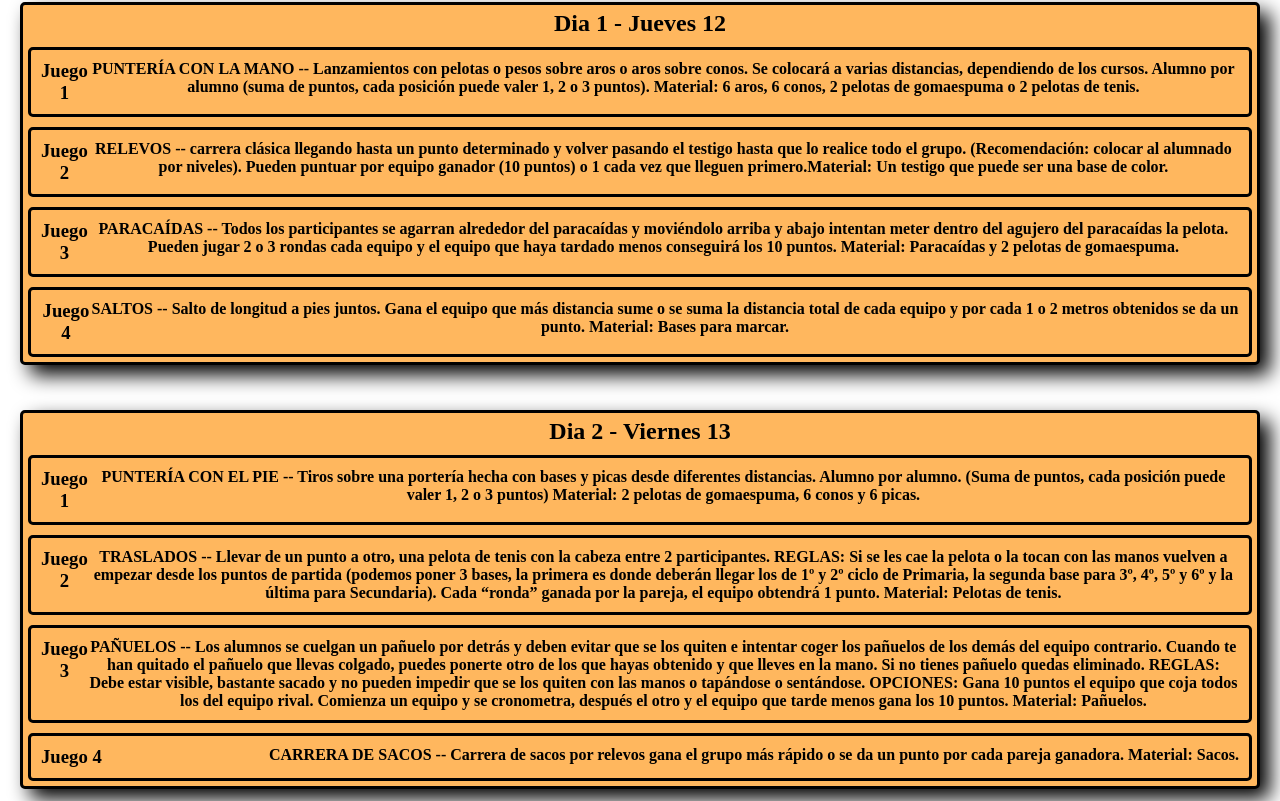
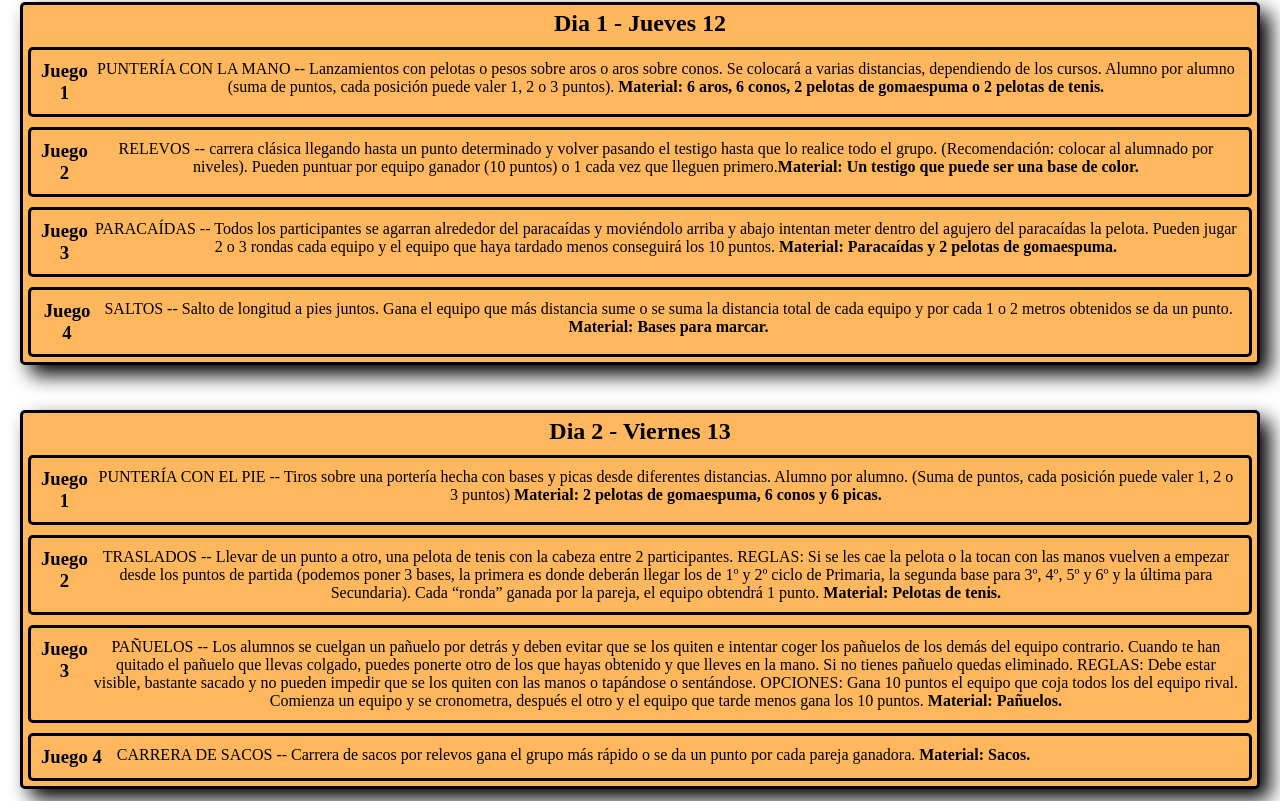
Before and after one commit to alber6/olimpiadas, a website built with Vite: page index.html in a window 1280 px wide. Shown: the part 299-1100 px from the top of the page. Built offline with nearby package versions, Linux system fonts and the light colour scheme.

Commit message:
span modified

```diff
--- a/pages/Home/Home.css
+++ b/pages/Home/Home.css
@@ -5,7 +5,7 @@
     justify-content: space-between;
     padding: 20px;
     gap: 45px;
-    font-weight: bold;
+
     text-align: center;
     filter: drop-shadow(10px 10px 10px rgb(0, 0, 0));
 }
@@ -20,8 +20,19 @@ article{
 
 section {
     display: flex;
-    justify-content: space-between;
+    justify-content: center;
+    gap: 5px;
     padding: 10px;
+}
+
+#dia2juego4 {
+    display: flex;
+    justify-content: flex-start;
+    gap: 15px;
+}
+
+section > p > span {
+    font-weight: bold;
 }
 
 article, section {
--- a/pages/Home/Home.js
+++ b/pages/Home/Home.js
@@ -47,7 +47,7 @@ export const HomeGames = () => {
             </section>
             <section>
                 <h1>Juego 3</h1>
-                <p>PARACAÍDAS -- Todos los participantes se agarran alrededor del paracaídas y moviéndolo arriba y abajo intentan meter dentro del agujero del paracaídas la pelota. Pueden jugar 2 o 3 rondas cada equipo y el equipo que haya tardado menos conseguirá los 10 puntos. <span></span>Material: Paracaídas y 2 pelotas de gomaespuma.</p>
+                <p>PARACAÍDAS -- Todos los participantes se agarran alrededor del paracaídas y moviéndolo arriba y abajo intentan meter dentro del agujero del paracaídas la pelota. Pueden jugar 2 o 3 rondas cada equipo y el equipo que haya tardado menos conseguirá los 10 puntos. <span>Material: Paracaídas y 2 pelotas de gomaespuma.</span></p>
             </section>
             <section>
                 <h1>Juego 4</h1>
@@ -69,7 +69,7 @@ export const HomeGames = () => {
                 <h1>Juego 3</h1>
                 <p>PAÑUELOS -- Los alumnos se cuelgan un pañuelo por detrás y deben evitar que se los quiten e intentar coger los pañuelos de los demás del equipo contrario. Cuando te han quitado el pañuelo que llevas colgado, puedes ponerte otro de los que hayas obtenido y que lleves en la mano. Si no tienes pañuelo quedas eliminado. REGLAS: Debe estar visible, bastante sacado y no pueden impedir que se los quiten con las manos o tapándose o sentándose. OPCIONES: Gana 10 puntos el equipo que coja todos los del equipo rival. Comienza un equipo y se cronometra, después el otro y el equipo que tarde menos gana los 10 puntos. <span>Material: Pañuelos.</span></p>
             </section>
-            <section>
+            <section id= dia2juego4>
                 <h1>Juego 4</h1>
                 <p>CARRERA DE SACOS -- Carrera de sacos por relevos gana el grupo más rápido o se da un punto por cada pareja ganadora. <span>Material: Sacos.</span></p>
             </section>
```
